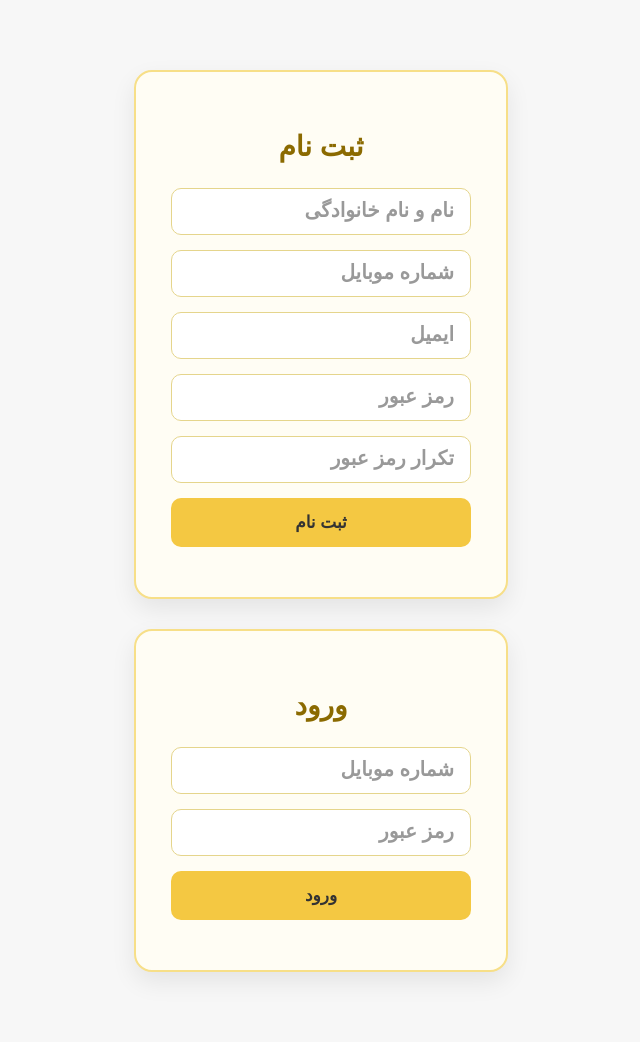
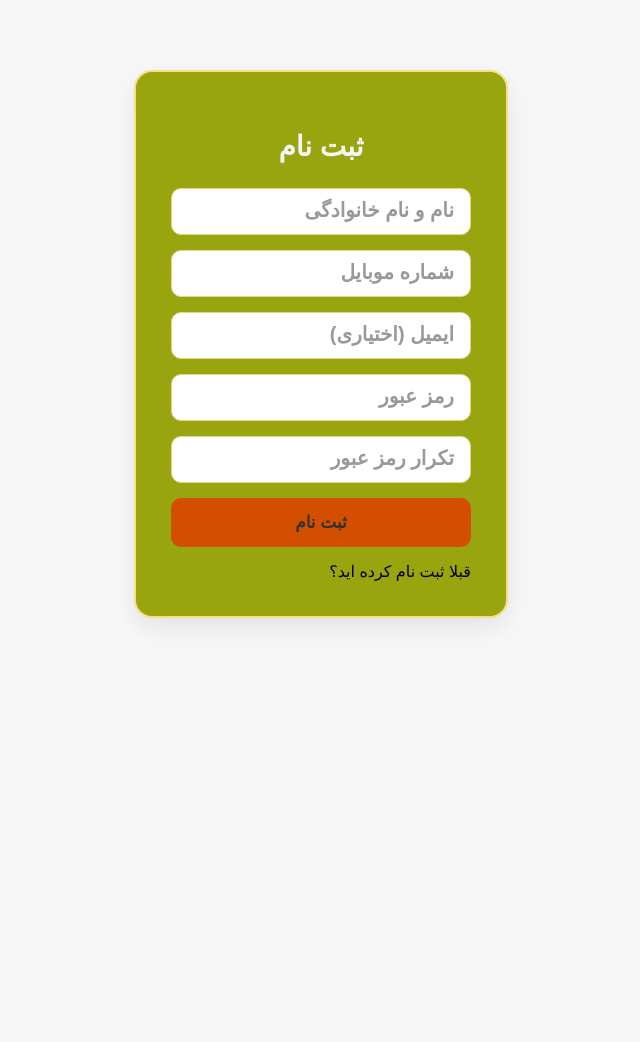
Before and after one commit to vanderland-red/Building-Apadana, a Flask app: page /user/login in a window 1280 px wide. Shown: the whole page, without its empty margins (319-959 px from the left). After the commit the page ends 623 px from the top, so only its background shows below. Run offline with Flask 3, Linux system fonts and the light colour scheme.

Commit message:
javascript code for login user page

```diff
--- a/static/css/user_login.css
+++ b/static/css/user_login.css
@@ -11,7 +11,7 @@ body{
     width: 300px;
     max-width: 90%;
     margin: 30px auto;
-    background: #fffdf4;
+    background: #98a50e;
     border: 2px solid #f7df88;
     border-radius: 18px;
     padding: 35px;
@@ -28,7 +28,7 @@ body{
 .register-form h2,
 .login-form h2{
     text-align: center;
-    color: #8b6a00;
+    color: #f4f4f4;
     margin-bottom: 25px;
     font-size: 28px;
 }
@@ -63,7 +63,7 @@ body{
 
 .register-form input[type="submit"],
 .login-form input[type="submit"]{
-    background: #f4c842;
+    background: #d44e00;
     color: #333;
     border: none;
     cursor: pointer;
@@ -81,3 +81,10 @@ body{
 ::placeholder{
     color: #999;
 }
+
+span{
+    cursor: pointer;
+}
+span:hover{
+    color: white;
+}
--- a/templates/user/user_login.html
+++ b/templates/user/user_login.html
@@ -14,11 +14,14 @@
             <input type="hidden" name="csrf_token" value="{{ csrf_token() }}">
             <input type="text" name="fullname" placeholder="نام و نام خانوادگی"><br>
             <input type="number" name="phone" placeholder="شماره موبایل"><br>
-            <input type="email" name="email" placeholder="ایمیل"><br>
+            <input type="email" name="email" placeholder="ایمیل (اختیاری) "><br>
             <input type="password" name="password" placeholder="رمز عبور"><br>
             <input type="password" name="password_2" placeholder="تکرار رمز عبور"><br>
 
             <input type="submit" value="ثبت نام">
+
+            <span onclick="show_login()">
+                قبلا ثبت نام کرده اید؟</span>
         </form>
 
     </section>
@@ -31,8 +34,30 @@
             <input type="password" name="password" placeholder="رمز عبور"><br>
 
             <input type="submit" value="ورود">
+            <span onclick="show_register()"
+            >ثبت نام نکرده اید؟
+        </span>
         </form>
     </section>
+
+
+    <script>
+        const register_form = document.querySelector(".register-form")
+        const login_form = document.querySelector(".login-form")
+
+        login_form.style.display = 'none'
+
+        function show_login(){
+            register_form.style.display = 'none'
+            login_form.style.display = 'block'
+        }
+
+        function show_register(){
+            login_form.style.display = 'none'
+            register_form.style.display = 'block'
+        }
+
+    </script>
 
 
 
```
